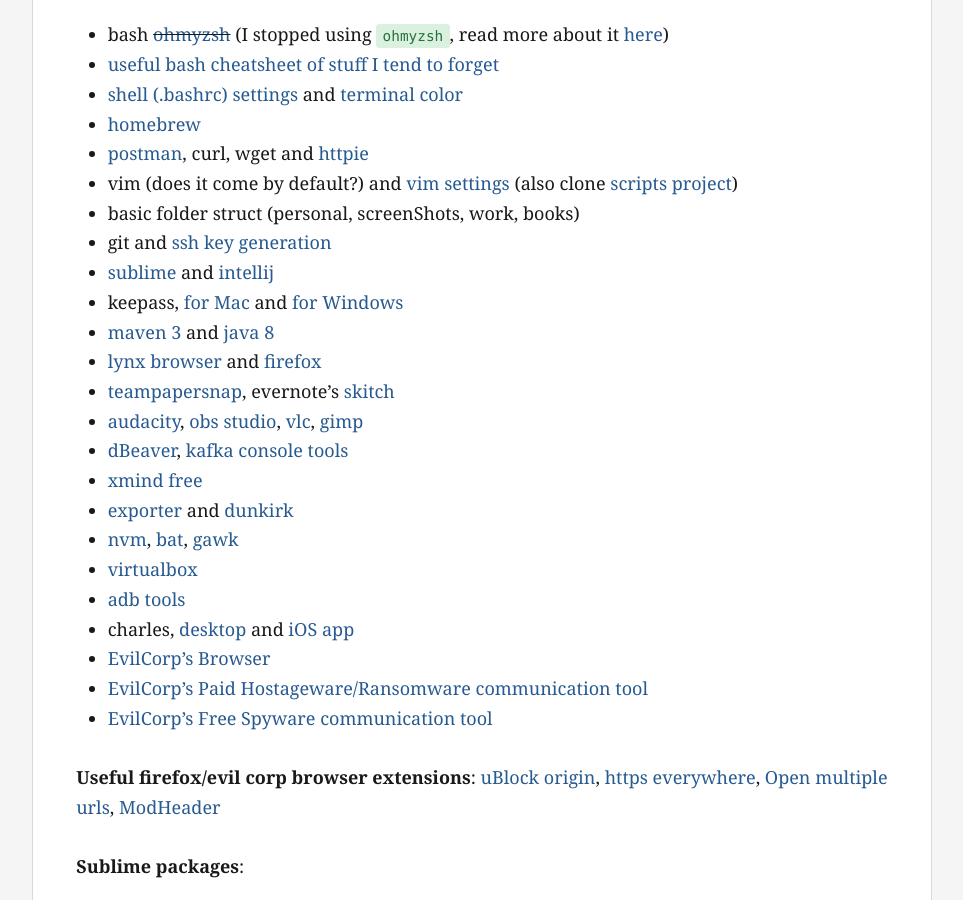
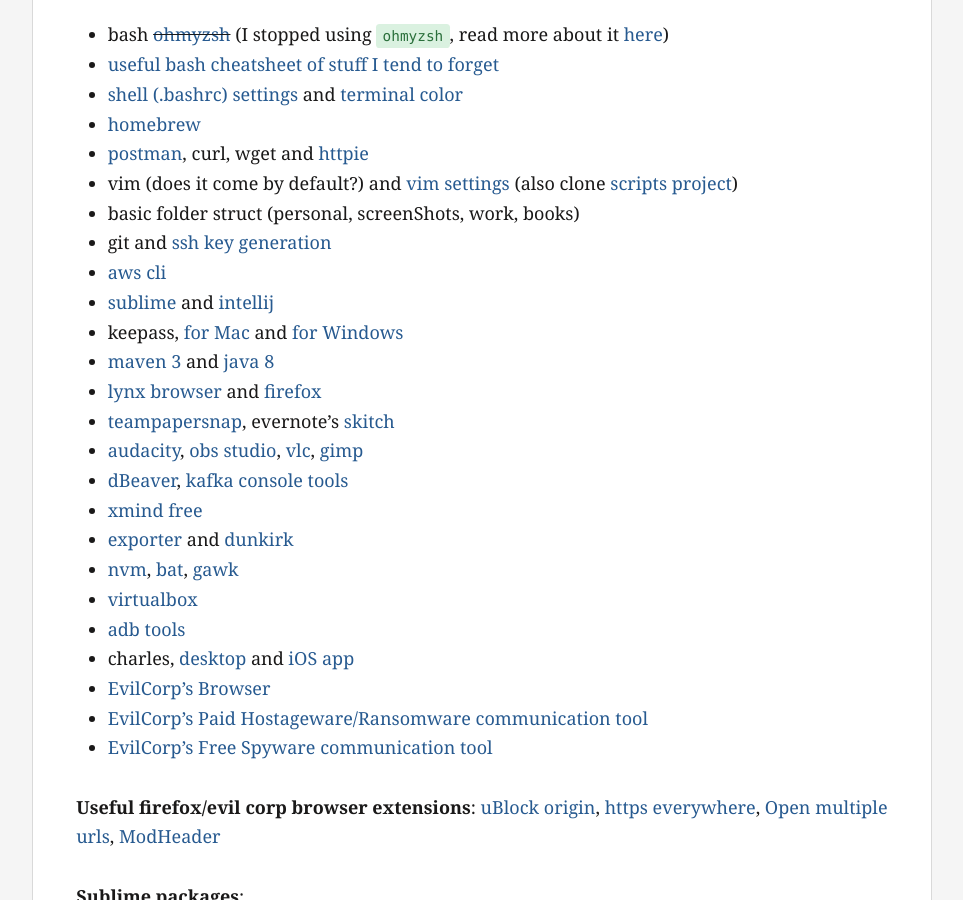
Before and after one commit to filfreire/filfreire.github.io, a Jekyll site: the page built from onboard.md, in a window 1280 px wide and 900 px high, scrolled down 619 px. Shown: the whole window, without its empty margins (158-1121 px from the left). Built offline with Jekyll 4.4.1, drawn with Linux system fonts in a browser that asks for light colours.

Commit message:
add aws cli

```diff
--- a/onboard.md
+++ b/onboard.md
@@ -20,6 +20,7 @@
 - vim (does it come by default?) and [vim settings](https://github.com/filfreire/scripts/blob/master/.vimrc) (also clone [scripts project](https://github.com/filfreire/scripts))
 - basic folder struct (personal, screenShots, work, books)
 - git and [ssh key generation](https://help.github.com/articles/generating-a-new-ssh-key-and-adding-it-to-the-ssh-agent/)
+- [aws cli](https://aws.amazon.com/cli/)
 - [sublime](https://www.sublimetext.com/) and [intellij](https://www.jetbrains.com/idea/)
 - keepass, [for Mac](https://www.keepassx.org/) and [for Windows](https://keepass.info/)
 - [maven 3](https://stackoverflow.com/questions/8826881/maven-install-on-mac-os-x) and [java 8](https://stackoverflow.com/questions/24342886/how-to-install-java-8-on-mac)
```
